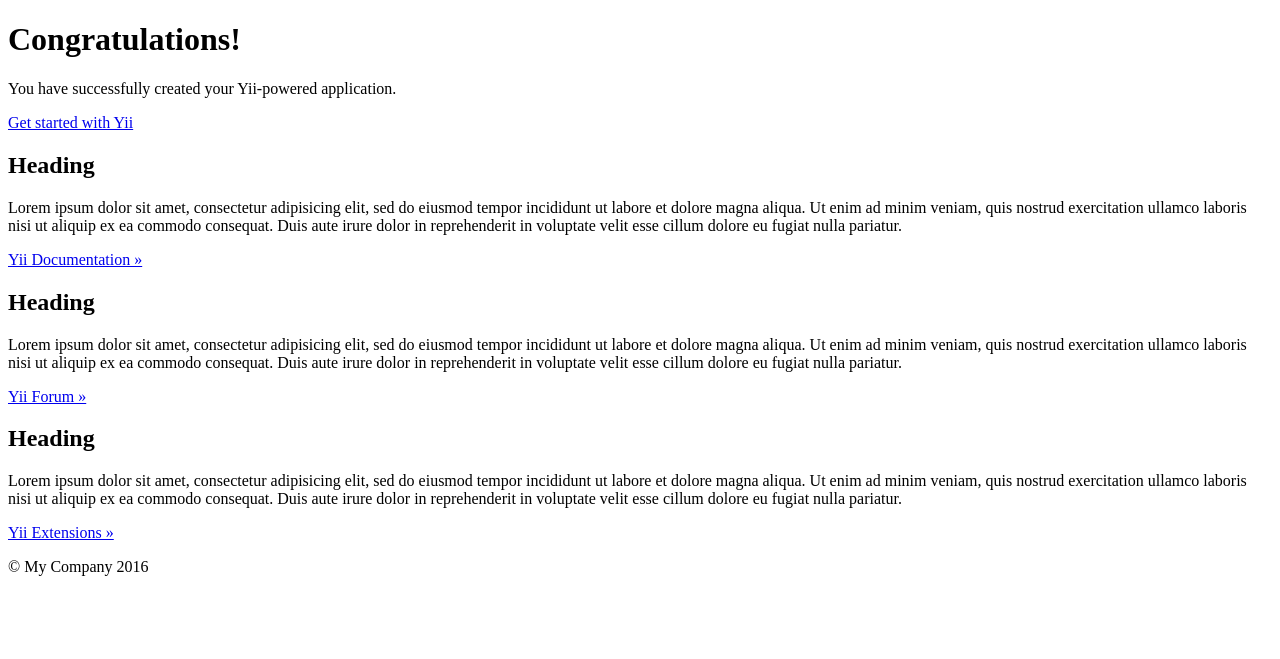
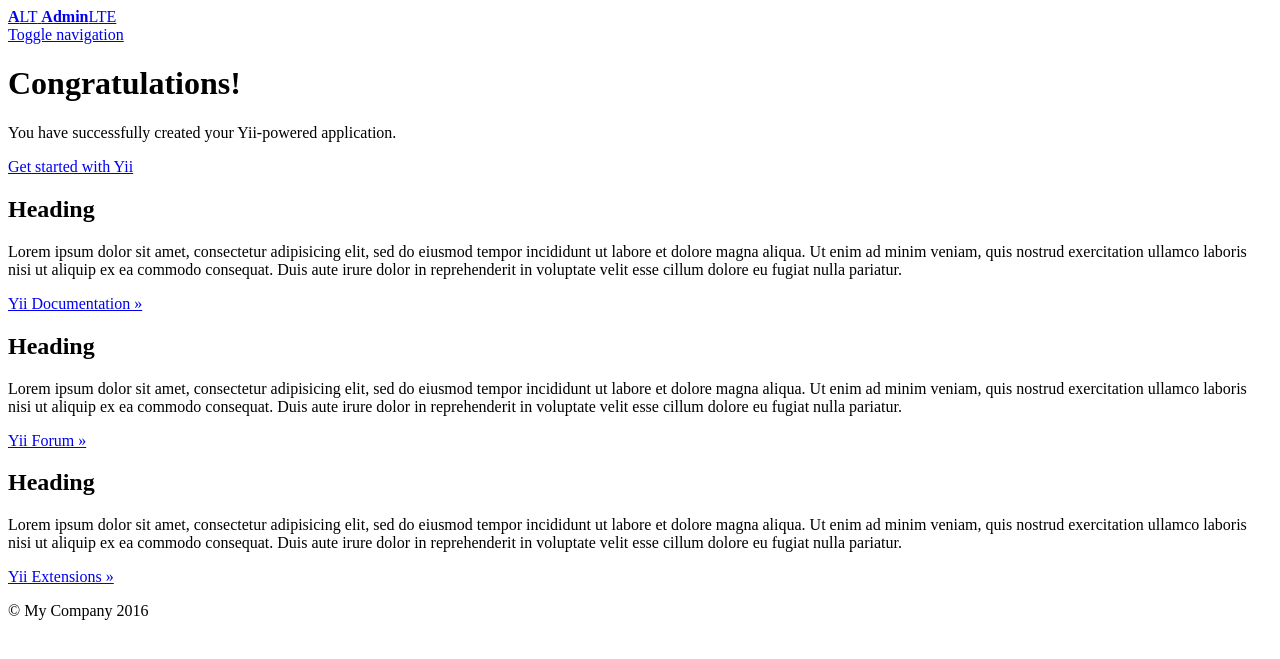
Before and after one commit to WeeManMSK/Witty-CMS, a Yii app: template backend/views/site/index.php in a window 1280 px wide. Shown: the top 659 px of the page. Run offline with PHP 8.4 and a stand-in for Yii, Linux system fonts and the light colour scheme; the template is opened without the code that fills it, so the values that code supplies are empty; some libraries are stand-ins or nearby versions.

Commit message:
Witty_CMS-1 Add header template to backend

```diff
--- a/backend/assets/AppAsset.php
+++ b/backend/assets/AppAsset.php
@@ -14,9 +14,12 @@
     public $css = [
         'css/site.css',
         'css/AdminLTE.min.css',
-        'plugins/font-awesome-4.6.3/font-awesome.min.css'
+        'css/skins/_all-skins.min.css',
+        'plugins/font-awesome-4.6.3/css/font-awesome.min.css'
     ];
     public $js = [
+        'https://code.jquery.com/ui/1.11.4/jquery-ui.min.js',
+        'js/app.min.js'
     ];
     public $depends = [
         'yii\web\YiiAsset',
--- a/backend/views/layouts/main.php
+++ b/backend/views/layouts/main.php
@@ -28,8 +28,24 @@
     <script src="https://oss.maxcdn.com/respond/1.4.2/respond.min.js"></script>
     <![endif]-->
 </head>
-<body>
+<body class="hold-transition skin-blue sidebar-mini">
 <?php $this->beginBody() ?>
+
+<div class="wrapper">
+    <header class="main-header">
+        <a href="/" class="logo">
+            <!-- mini logo for sidebar mini 50x50 pixels -->
+            <span class="logo-mini"><b>A</b>LT</span>
+            <!-- logo for regular state and mobile devices -->
+            <span class="logo-lg"><b>Admin</b>LTE</span>
+        </a>
+        <nav class="navbar navbar-static-top">
+            <a href="#" class="sidebar-toggle" data-toggle="offcanvas" role="button">
+                <span class="sr-only">Toggle navigation</span>
+            </a>
+        </nav>
+    </header>
+</div>
 
 <div class="wrap">
 
```
